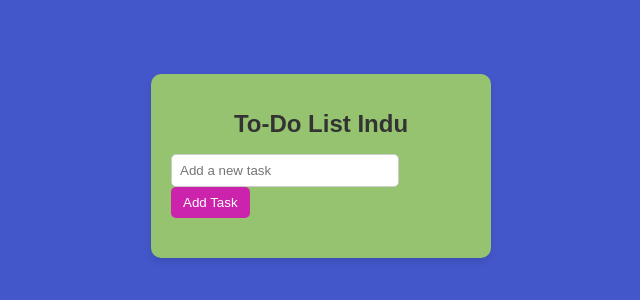
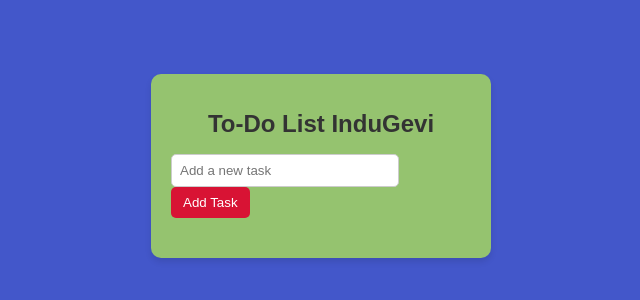
Before and after one commit to indu173/WebApp, a plain HTML site: page index.html in a window 1280 px wide. Shown: the part 234-534 px from the top of the page, without its empty margins (319-959 px from the left). Drawn offline with Linux system fonts and the light colour scheme.

Commit message:
Push (#45)
* fixed text box bug (#24)

* changed both background colors (#27)

* Fixed the bug (#31)

* Fixed the issue (#35)

* Fixed the issue (#38)

* Issue fixed (#41)

* Color changed (#44)

* Issue fixed (#47)

```diff
--- a/index.html
+++ b/index.html
@@ -8,7 +8,7 @@
 </head>
 <body>
     <div class="container">
-        <h1>To-Do List Indu</h1>
+        <h1>To-Do List InduGevi</h1>
         <input type="text" id="taskInput" placeholder="Add a new task">
         <button id="addButton">Add Task</button>
 
--- a/styles.css
+++ b/styles.css
@@ -40,7 +40,7 @@ input {
 button {
     padding: 8px 12px;
     border: none;
-    background-color: #cb23ac;
+    background-color: #d81334;
     color: white;
     border-radius: 5px;
     cursor: pointer;
```
